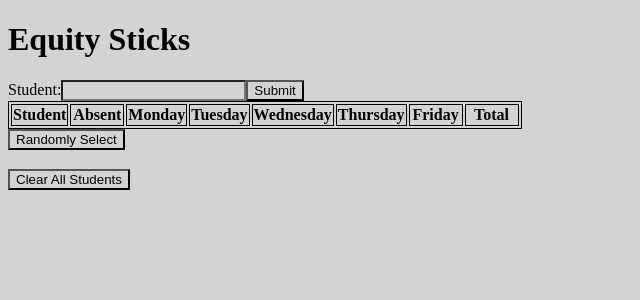
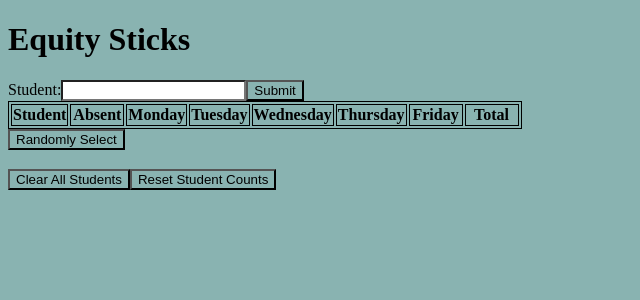
Before and after one commit to muscularmayo/equity-sticks, a React (Create React App) app: page / in a window 1280 px wide. Shown: the top 300 px of the page, without its empty margins (0-640 px from the left). Built offline with nearby package versions, Linux system fonts and the light colour scheme.

Commit message:
i have a mvp working.. we store in localStorage, we can choose the lowest of all of them that also isn't absent, we can also store things - no notes or classes yet however - only a single class

```diff
--- a/src/Absent.js
+++ b/src/Absent.js
@@ -11,7 +11,7 @@ class Absent extends Component {
 
   handleChange () {
     this.setState({checked: !this.state.checked})
-    //this.props.handleAbsentChange()
+    this.props.handleAbsentChange(this.props.name)
   }
 
   render() {
--- a/src/App.js
+++ b/src/App.js
@@ -16,6 +16,8 @@ class App extends Component {
     this.changePresentStudents = this.changePresentStudents.bind(this)
     this.addStudentCounts = this.addStudentCounts.bind(this)
     this.changeStudentCounts = this.changeStudentCounts.bind(this)
+    this.resetStudentCounts = this.resetStudentCounts.bind(this)
+    this.handleAbsentChange = this.handleAbsentChange.bind(this)
   }
 
   changeParentStateStudents (value) {
@@ -43,10 +45,34 @@ class App extends Component {
     })
   }
 
+  resetStudentCounts (arr) {
+    this.setState({
+      studentCounts: arr
+    }, function () {
+      localStorage.studentCounts = JSON.stringify(arr)
+      window.location.reload();
+    })
+  }
+
   changePresentStudents () {
     //arr.splice(this.props.index, 0, name); for adding back into the system
 
   }
+
+  handleAbsentChange (name) {
+    let newStudentCountsState = [...this.state.studentCounts]
+    for (let i=0; i<newStudentCountsState.length; i++) {
+      if (newStudentCountsState[i].name === name) {
+        newStudentCountsState[i].absent = !newStudentCountsState[i].absent;
+      }
+    }
+    this.setState({
+      studentCounts: newStudentCountsState
+    }, function () {
+      localStorage.studentCounts = JSON.stringify(newStudentCountsState)
+    })
+  }
+
 
   addStudentCounts (name) {
     let newStudent = {
@@ -58,6 +84,7 @@ class App extends Component {
       friday: 0,
       absent: false,
       total: 0,
+      notes: '',
     }
     let newStudentCountsState = [...this.state.studentCounts]
     newStudentCountsState.push(newStudent)
@@ -71,6 +98,10 @@ class App extends Component {
     if(localStorage.length !== 0) {
       let students = JSON.parse(localStorage.students);
       let studentCounts = JSON.parse(localStorage.studentCounts)
+      studentCounts.forEach((each) => {
+        each.absent = false;
+      })
+      localStorage.studentCounts = JSON.stringify(studentCounts)
       this.setState({
         students: students,
         presentStudents: students,
@@ -87,7 +118,7 @@ class App extends Component {
     return(
       <div>
         <EquityStick addStudentCounts={this.addStudentCounts} students={this.state.students} changeParentStateStudents={this.changeParentStateStudents}/>
-        <Tracker studentCounts={this.state.studentCounts} changeStudentCounts={this.changeStudentCounts} changePresentStudents={this.changePresentStudents} presentStudents={this.state.presentStudents} heading={heading} body={this.state.students}/>
+        <Tracker handleAbsentChange={this.handleAbsentChange} resetStudentCounts={this.resetStudentCounts} studentCounts={this.state.studentCounts} changeStudentCounts={this.changeStudentCounts} changePresentStudents={this.changePresentStudents} presentStudents={this.state.presentStudents} heading={heading} body={this.state.students}/>
       </div>
     );
   }
--- a/src/RandomSelector.js
+++ b/src/RandomSelector.js
@@ -5,16 +5,53 @@ class RandomSelector extends Component {
   constructor(props) {
     super(props)
     this.state = {
-      randomStudent: ''
+      randomStudent: '',
+      lowestCount: 100,
+      isShown: false,
     }
     this.randomize = this.randomize.bind(this)
+    this.getAvailableStudentsArray = this.getAvailableStudentsArray.bind(this)
+    this.isShown = this.isShown.bind(this)
   }
+
+  getAvailableStudentsArray () {
+    let lowestCount = this.state.lowestCount;
+    let availableStudentsArray = [];
+    this.props.studentCounts.forEach((each) => {
+      if (each.total < lowestCount && each.absent === false) {
+        lowestCount = each.total;
+      }
+    })
+
+    this.props.studentCounts.forEach((each) => {
+      if (each.total === lowestCount && each.absent === false) {
+        availableStudentsArray.push(each)
+      }
+    })
+
+    return availableStudentsArray;
+  }
+
+  isShown (bool) {
+    this.setState({
+      isShown: bool
+    })
+  }
+
 
   randomize () {
     //this.props.presentStudents
     //randomly select one of them
     //return?
-    var randomStudent = this.props.availableStudents[Math.floor(Math.random()*this.props.availableStudents.length)];
+    //var randomStudent = this.props.availableStudents[Math.floor(Math.random()*this.props.availableStudents.length)];
+    let availableStudents = this.getAvailableStudentsArray();
+    let randomStudent;
+    if (availableStudents.length === 0) {
+      randomStudent = 'error'
+    } else {
+      randomStudent = availableStudents[Math.floor(Math.random()*availableStudents.length)].name
+    }
+
     this.setState({
       randomStudent: randomStudent
     })
@@ -23,9 +60,17 @@ class RandomSelector extends Component {
   render() {
     return (
       <div>
-        <button onClick={this.randomize}>
+        <button onClick={this.randomize}
+                onMouseEnter={() => this.isShown(true)}
+                onMouseLeave={() => this.isShown(false)}
+                >
           Randomly Select
         </button>
+        {this.state.isShown && (
+          <div id="hover">
+          Randomly selects the lowest count student that is not absent
+          </div>
+        )}
         <h3 id="random">
           {this.state.randomStudent}
         </h3>
--- /dev/null
+++ b/src/ResetCount.js
@@ -0,0 +1,37 @@
+import React, {Component} from 'react';
+
+class ResetCount extends Component {
+  constructor(props) {
+    super(props)
+
+    this.resetCount = this.resetCount.bind(this)
+  }
+
+  resetCount () {
+    let resetStudentCountState = [...this.props.studentCounts]
+    resetStudentCountState.forEach((student) => {
+      student.monday = 0;
+      student.tuesday = 0;
+      student.wednesday = 0;
+      student.thursday = 0;
+      student.friday = 0;
+      student.total = 0;
+    })
+
+    this.props.resetStudentCounts(resetStudentCountState)
+
+
+  }
+
+  render() {
+    return (
+      <button onClick={this.resetCount}>
+        Reset Student Counts
+      </button>
+    )
+
+
+  }
+}
+
+export default ResetCount;
--- a/src/TableRow.js
+++ b/src/TableRow.js
@@ -14,6 +14,7 @@ class TableRow extends Component {
       friday: 0,
       total: 0,
       absent: false,
+      notes: '',
     }
     this.handleCountChange = this.handleCountChange.bind(this);
     this.updateTotal = this.updateTotal.bind(this);
@@ -66,7 +67,7 @@ class TableRow extends Component {
           {studentName}
         </td>
         <td>
-          <Absent index={this.props.index}/>
+          <Absent name={studentName} handleAbsentChange={this.props.handleAbsentChange} index={this.props.index}/>
         </td>
         <td>
           <Count value={this.props.currentStudentCountObject.monday} update={this.handleCountChange} day="monday"/>
--- a/src/Tracker.js
+++ b/src/Tracker.js
@@ -2,6 +2,7 @@ import React, {Component} from 'react';
 import TableRow from './TableRow.js';
 import RandomSelector from './RandomSelector.js'
 import ClearAll from './ClearAll.js'
+import ResetCount from './ResetCount.js'
 import './tracker.css';
 
 class Tracker extends Component {
@@ -27,11 +28,12 @@ class Tracker extends Component {
           </tr>
         </thead>
         <tbody>
-          {body.map((row,i) => <TableRow currentStudentCountObject={this.props.studentCounts[i]} changeStudentCounts={this.props.changeStudentCounts} index={i} key={'row' + i} name={row} />)}
+          {body.map((row,i) => <TableRow handleAbsentChange={this.props.handleAbsentChange} currentStudentCountObject={this.props.studentCounts[i]} changeStudentCounts={this.props.changeStudentCounts} index={i} key={'row' + i} name={row} />)}
         </tbody>
       </table>
-      <RandomSelector availableStudents={this.props.presentStudents} students={body}/>
+      <RandomSelector studentCounts={this.props.studentCounts} availableStudents={this.props.presentStudents} students={body}/>
       <ClearAll />
+      <ResetCount resetStudentCounts={this.props.resetStudentCounts} students={body} studentCounts={this.props.studentCounts}/>
       </div>
 
     )
--- a/src/app.css
+++ b/src/app.css
@@ -3,5 +3,9 @@ th {
 }
 
 * {
-  background-color: lightgray;
+  background-color: rgb(137, 179, 177);
 }
+
+input {
+  background-color: white;
+}
--- a/src/randomselector.css
+++ b/src/randomselector.css
@@ -1,3 +1,7 @@
 #random {
   color: purple
 }
+
+#hover {
+  font-size: 50%;
+}
```
